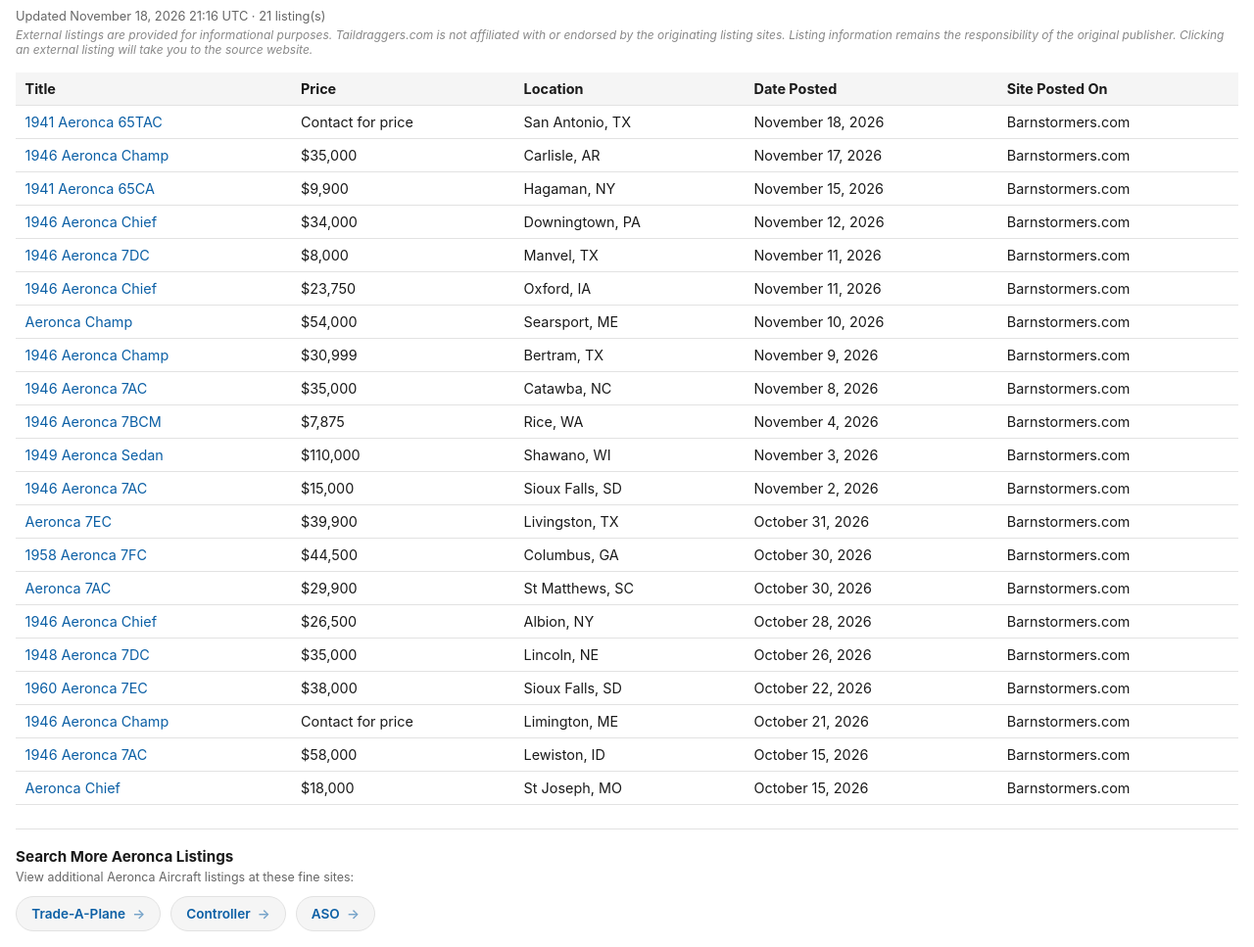
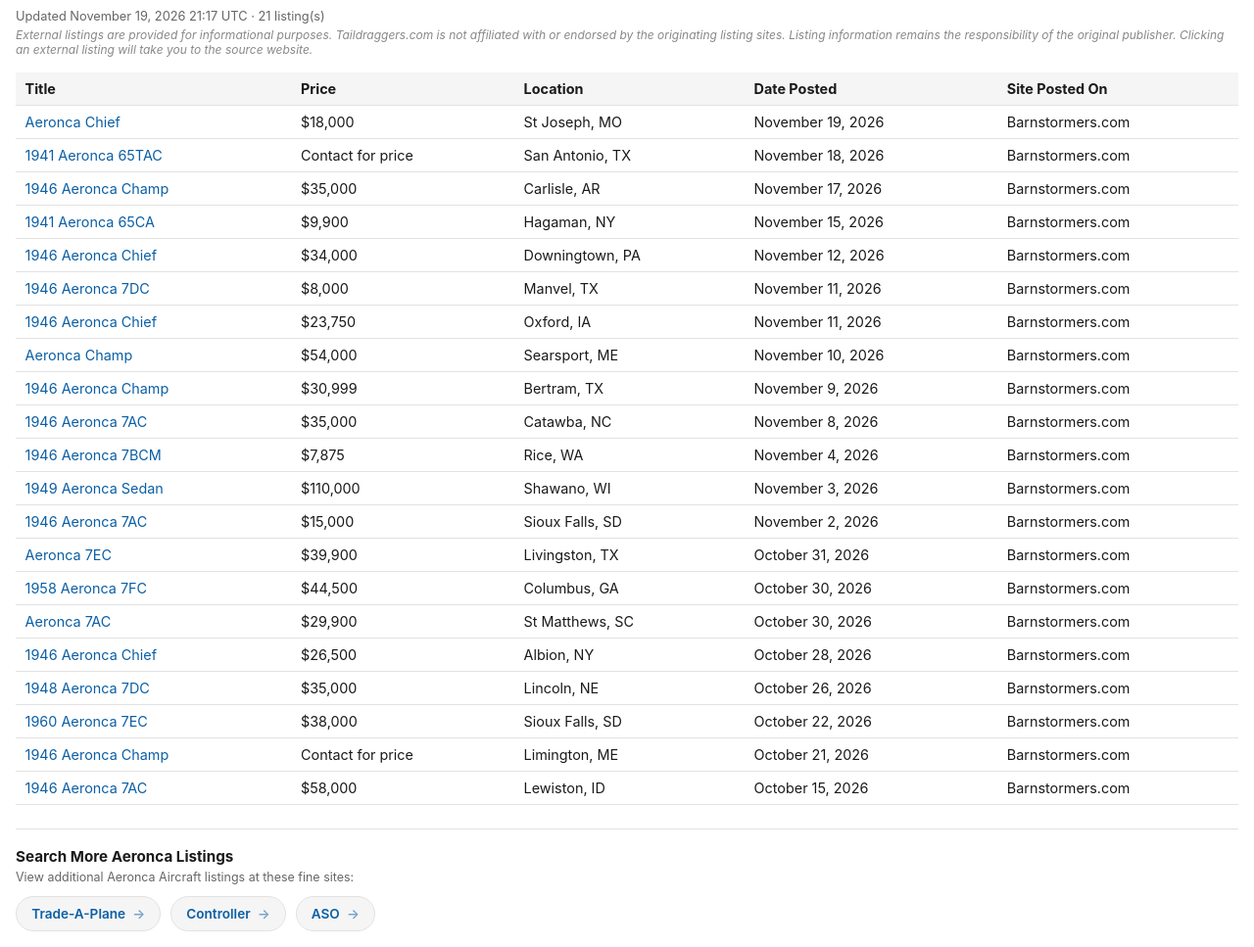
Before and after one commit to taildraggers/aeronca, a plain HTML site: page docs/index.html in a window 1280 px wide. Shown: the part 43-1010 px from the top of the page at 98% size. Drawn offline with Linux system fonts and the light colour scheme.

Commit message:
Update Aeronca listings (2026-11-19)

```diff
--- a/docs/index.html
+++ b/docs/index.html
@@ -76,13 +76,14 @@
 </head>
 <body>
   <h1>Other Aeronca Ads on the Web</h1>
-  <div class="updated">Updated November 18, 2026 21:16 UTC &middot; 21 listing(s)</div>
+  <div class="updated">Updated November 19, 2026 21:17 UTC &middot; 21 listing(s)</div>
   <div class="disclaimer">External listings are provided for informational purposes. Taildraggers.com is not affiliated with or endorsed by the originating listing sites. Listing information remains the responsibility of the original publisher. Clicking an external listing will take you to the source website.</div>
   <table>
     <thead>
       <tr><th>Title</th><th>Price</th><th>Location</th><th>Date Posted</th><th>Site Posted On</th></tr>
     </thead>
     <tbody>
+        <tr><td><a href="https://www.barnstormers.com/classified-2074643-Aeronca-Chief.html" target="_blank" rel="noopener noreferrer">Aeronca Chief</a></td><td>$18,000</td><td>St Joseph, MO</td><td>November 19, 2026</td><td>Barnstormers.com</td></tr>
         <tr><td><a href="https://www.barnstormers.com/classified-2084536-1941-Aeronca-Defender-65TAC.html" target="_blank" rel="noopener noreferrer">1941 Aeronca 65TAC</a></td><td>Contact for price</td><td>San Antonio, TX</td><td>November 18, 2026</td><td>Barnstormers.com</td></tr>
         <tr><td><a href="https://www.barnstormers.com/classified-2084194-1946-AERONCA-CHAMP.html" target="_blank" rel="noopener noreferrer">1946 Aeronca Champ</a></td><td>$35,000</td><td>Carlisle, AR</td><td>November 17, 2026</td><td>Barnstormers.com</td></tr>
         <tr><td><a href="https://www.barnstormers.com/classified-2083899-1941-AERONCA-65CA-SUPER-CHIEF.html" target="_blank" rel="noopener noreferrer">1941 Aeronca 65CA</a></td><td>$9,900</td><td>Hagaman, NY</td><td>November 15, 2026</td><td>Barnstormers.com</td></tr>
@@ -103,7 +104,6 @@
         <tr><td><a href="https://www.barnstormers.com/classified-2074174-1960-Aeronca-Champ-7EC.html" target="_blank" rel="noopener noreferrer">1960 Aeronca 7EC</a></td><td>$38,000</td><td>Sioux Falls, SD</td><td>October 22, 2026</td><td>Barnstormers.com</td></tr>
         <tr><td><a href="https://www.barnstormers.com/classified-2079345-Sea-Plane-1946-Aeronca-Champ.html" target="_blank" rel="noopener noreferrer">1946 Aeronca Champ</a></td><td>Contact for price</td><td>Limington, ME</td><td>October 21, 2026</td><td>Barnstormers.com</td></tr>
         <tr><td><a href="https://www.barnstormers.com/classified-2070538-1946-Aeronca-7Ac.html" target="_blank" rel="noopener noreferrer">1946 Aeronca 7AC</a></td><td>$58,000</td><td>Lewiston, ID</td><td>October 15, 2026</td><td>Barnstormers.com</td></tr>
-        <tr><td><a href="https://www.barnstormers.com/classified-2074643-Aeronca-Chief.html" target="_blank" rel="noopener noreferrer">Aeronca Chief</a></td><td>$18,000</td><td>St Joseph, MO</td><td>October 15, 2026</td><td>Barnstormers.com</td></tr>
     </tbody>
   </table>
   <div class="more-resources">
```
